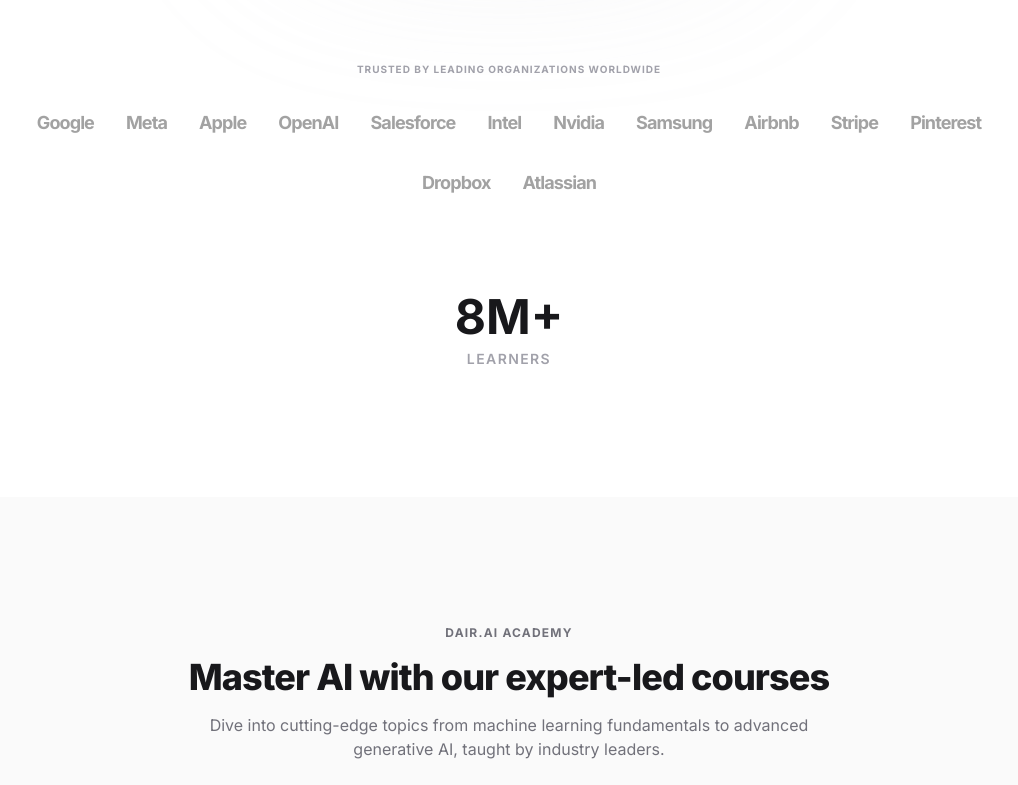
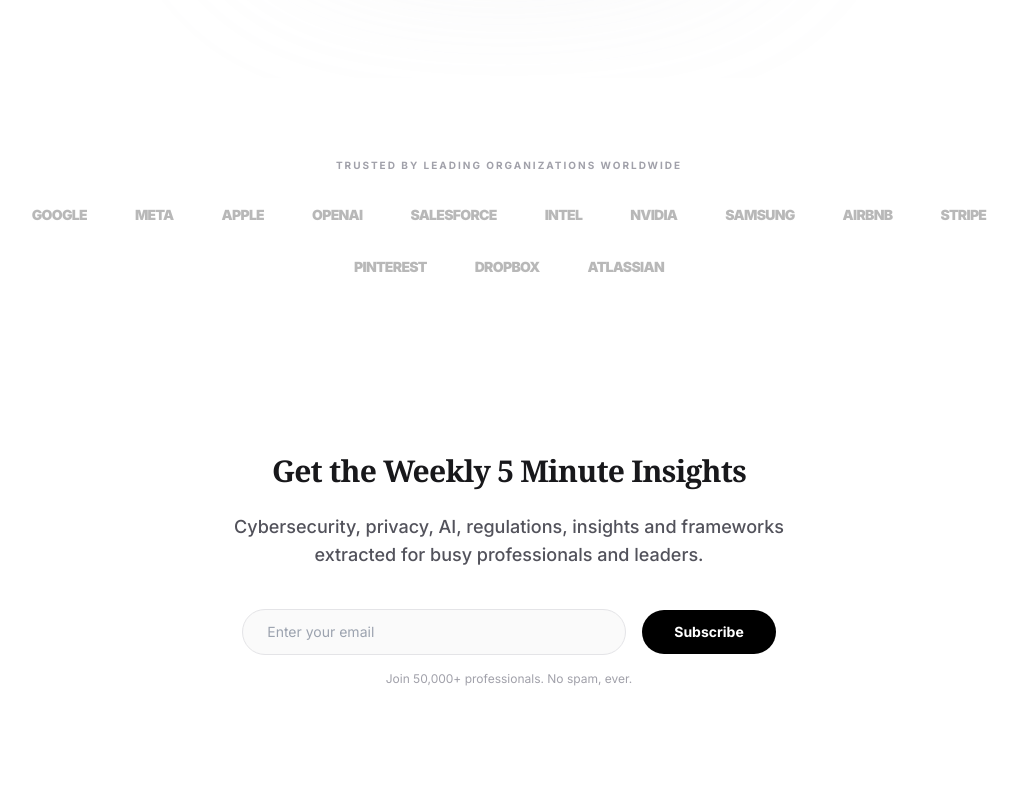
Before and after one commit to ziakn/cyfiz, a Next.js app: page / in a window 1280 px wide. Shown: the part 555-1340 px from the top of the page, without its empty margins (131-1149 px from the left). Built offline with nearby package versions, Linux system fonts and the light colour scheme.

Commit message:
init commite

```diff
--- a/src/app/page.tsx
+++ b/src/app/page.tsx
@@ -1,5 +1,8 @@
 import Header from "@/components/Header";
 import Hero from "@/components/Hero";
+import TrustedBy from "@/components/TrustedBy";
+import Newsletter from "@/components/Newsletter";
+import Stats from "@/components/Stats";
 import Academy from "@/components/Academy";
 import Tools from "@/components/Tools";
 import Footer from "@/components/Footer";
@@ -10,6 +13,9 @@
       <Header />
       <main className="flex-1">
         <Hero />
+        <TrustedBy />
+        <Newsletter />
+        <Stats />
         <Academy />
         <Tools />
       </main>
--- a/src/components/Hero.tsx
+++ b/src/components/Hero.tsx
@@ -1,24 +1,8 @@
 import Link from 'next/link';
 
 export default function Hero() {
-  const logos = [
-    { name: 'Google', icon: 'G' },
-    { name: 'Meta', icon: 'M' },
-    { name: 'Apple', icon: 'A' },
-    { name: 'OpenAI', icon: 'O' },
-    { name: 'Salesforce', icon: 'S' },
-    { name: 'Intel', icon: 'I' },
-    { name: 'Nvidia', icon: 'N' },
-    { name: 'Samsung', icon: 'S' },
-    { name: 'Airbnb', icon: 'A' },
-    { name: 'Stripe', icon: 'S' },
-    { name: 'Pinterest', icon: 'P' },
-    { name: 'Dropbox', icon: 'D' },
-    { name: 'Atlassian', icon: 'A' },
-  ];
-
   return (
-    <section className="relative overflow-hidden bg-white px-4 pt-20 pb-32 dark:bg-black sm:px-6 lg:px-8">
+    <section className="relative overflow-hidden bg-white px-4 pt-24 pb-20 dark:bg-black sm:px-6 lg:px-8">
       {/* Background decoration */}
       <div className="absolute top-0 left-1/2 -translate-x-1/2 blur-3xl opacity-20 dark:opacity-10">
         <div className="h-[500px] w-[800px] bg-gradient-to-r from-zinc-200 to-zinc-400 dark:from-zinc-800 dark:to-zinc-900 mask-radial"></div>
@@ -42,24 +26,6 @@
             Explore Academy
           </Link>
         </div>
-
-        <div className="mt-20 animate-reveal [animation-delay:800ms]">
-          <p className="text-[10px] font-bold uppercase tracking-widest text-zinc-400 dark:text-zinc-600">
-            Trusted by leading organizations worldwide
-          </p>
-          <div className="mt-8 flex flex-wrap justify-center gap-8 opacity-40 grayscale transition-all hover:opacity-80 hover:grayscale-0">
-            {logos.map((logo) => (
-              <div key={logo.name} className="flex items-center gap-2">
-                <span className="text-lg font-bold tracking-tighter text-zinc-900 dark:text-zinc-50">{logo.name}</span>
-              </div>
-            ))}
-          </div>
-        </div>
-
-        <div className="mt-24 flex animate-reveal [animation-delay:1000ms] flex-col items-center">
-          <span className="text-5xl font-bold text-zinc-900 dark:text-zinc-50">8M+</span>
-          <span className="mt-2 text-sm font-semibold uppercase tracking-widest text-zinc-400 dark:text-zinc-500">Learners</span>
-        </div>
       </div>
     </section>
   );
--- /dev/null
+++ b/src/components/Newsletter.tsx
@@ -0,0 +1,32 @@
+import React from 'react';
+
+export default function Newsletter() {
+  return (
+    <section className="bg-white py-24 dark:bg-black">
+      <div className="container mx-auto max-w-4xl px-4 text-center sm:px-6 lg:px-8">
+        <h2 className="text-2xl font-black font-serif tracking-tight text-zinc-900 dark:text-zinc-50 sm:text-3xl">
+          Get the Weekly 5 Minute Insights
+        </h2>
+        <p className="mt-6 text-lg font-medium text-zinc-600 dark:text-zinc-400">
+          Cybersecurity, privacy, AI, regulations, insights and frameworks <br className="hidden sm:block" />
+          extracted for busy professionals and leaders.
+        </p>
+
+        <div className="mt-10 flex flex-col items-center justify-center gap-4 sm:flex-row">
+          <input
+            type="email"
+            placeholder="Enter your email"
+            className="w-full max-w-sm rounded-full border border-zinc-200 bg-zinc-50 px-6 py-3 text-sm focus:border-zinc-500 focus:outline-none dark:border-zinc-800 dark:bg-zinc-900 dark:text-white"
+          />
+          <button className="w-full rounded-full bg-black px-8 py-3 text-sm font-bold text-white transition-all hover:bg-zinc-800 dark:bg-white dark:text-black dark:hover:bg-zinc-200 sm:w-auto">
+            Subscribe
+          </button>
+        </div>
+
+        <p className="mt-4 text-xs text-zinc-400 dark:text-zinc-600">
+          Join 50,000+ professionals. No spam, ever.
+        </p>
+      </div>
+    </section>
+  );
+}
--- /dev/null
+++ b/src/components/Stats.tsx
@@ -0,0 +1,14 @@
+import React from 'react';
+
+export default function Stats() {
+  return (
+    <section className="bg-white py-20 dark:bg-black">
+      <div className="container mx-auto max-w-5xl px-4 text-center">
+        <div className="flex flex-col items-center">
+          <span className="text-6xl font-black font-serif text-zinc-900 dark:text-zinc-50">8M+</span>
+          <span className="mt-4 text-sm font-bold uppercase tracking-[0.3em] text-zinc-400 dark:text-zinc-500">Learners Globally</span>
+        </div>
+      </div>
+    </section>
+  );
+}
--- /dev/null
+++ b/src/components/TrustedBy.tsx
@@ -0,0 +1,38 @@
+import React from 'react';
+
+export default function TrustedBy() {
+  const logos = [
+    { name: 'Google' },
+    { name: 'Meta' },
+    { name: 'Apple' },
+    { name: 'OpenAI' },
+    { name: 'Salesforce' },
+    { name: 'Intel' },
+    { name: 'Nvidia' },
+    { name: 'Samsung' },
+    { name: 'Airbnb' },
+    { name: 'Stripe' },
+    { name: 'Pinterest' },
+    { name: 'Dropbox' },
+    { name: 'Atlassian' },
+  ];
+
+  return (
+    <section className="bg-white py-20 dark:bg-black">
+      <div className="container mx-auto max-w-5xl px-4 text-center">
+        <p className="text-[10px] font-bold uppercase tracking-[0.2em] text-zinc-400 dark:text-zinc-600">
+          Trusted by leading organizations worldwide
+        </p>
+        <div className="mt-8 flex flex-wrap justify-center gap-x-12 gap-y-8 opacity-30 grayscale transition-all hover:opacity-80 hover:grayscale-0">
+          {logos.map((logo) => (
+            <div key={logo.name} className="flex items-center gap-2">
+              <span className="text-sm font-black tracking-tighter text-zinc-900 dark:text-zinc-50 uppercase">
+                {logo.name}
+              </span>
+            </div>
+          ))}
+        </div>
+      </div>
+    </section>
+  );
+}
```
